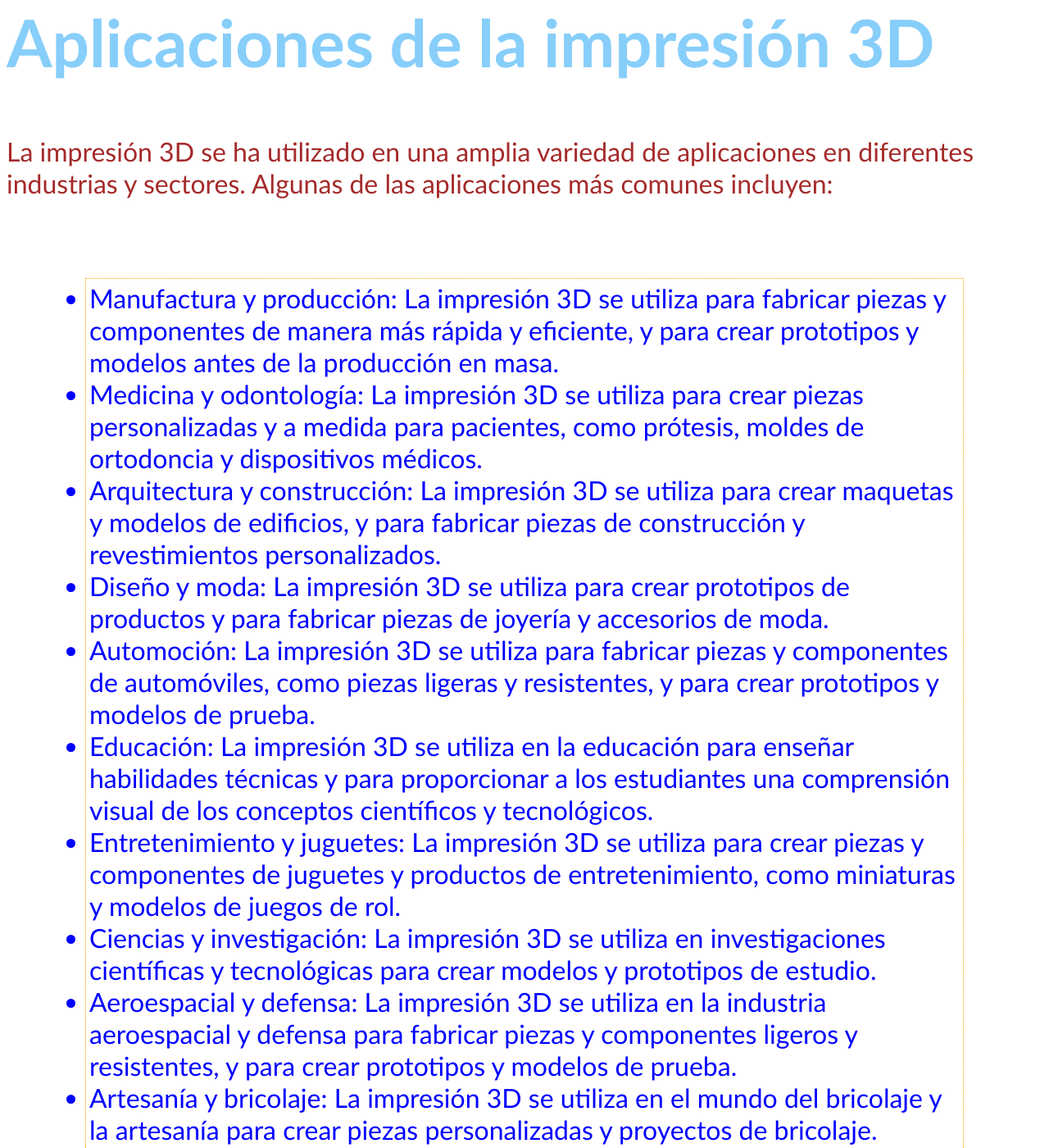
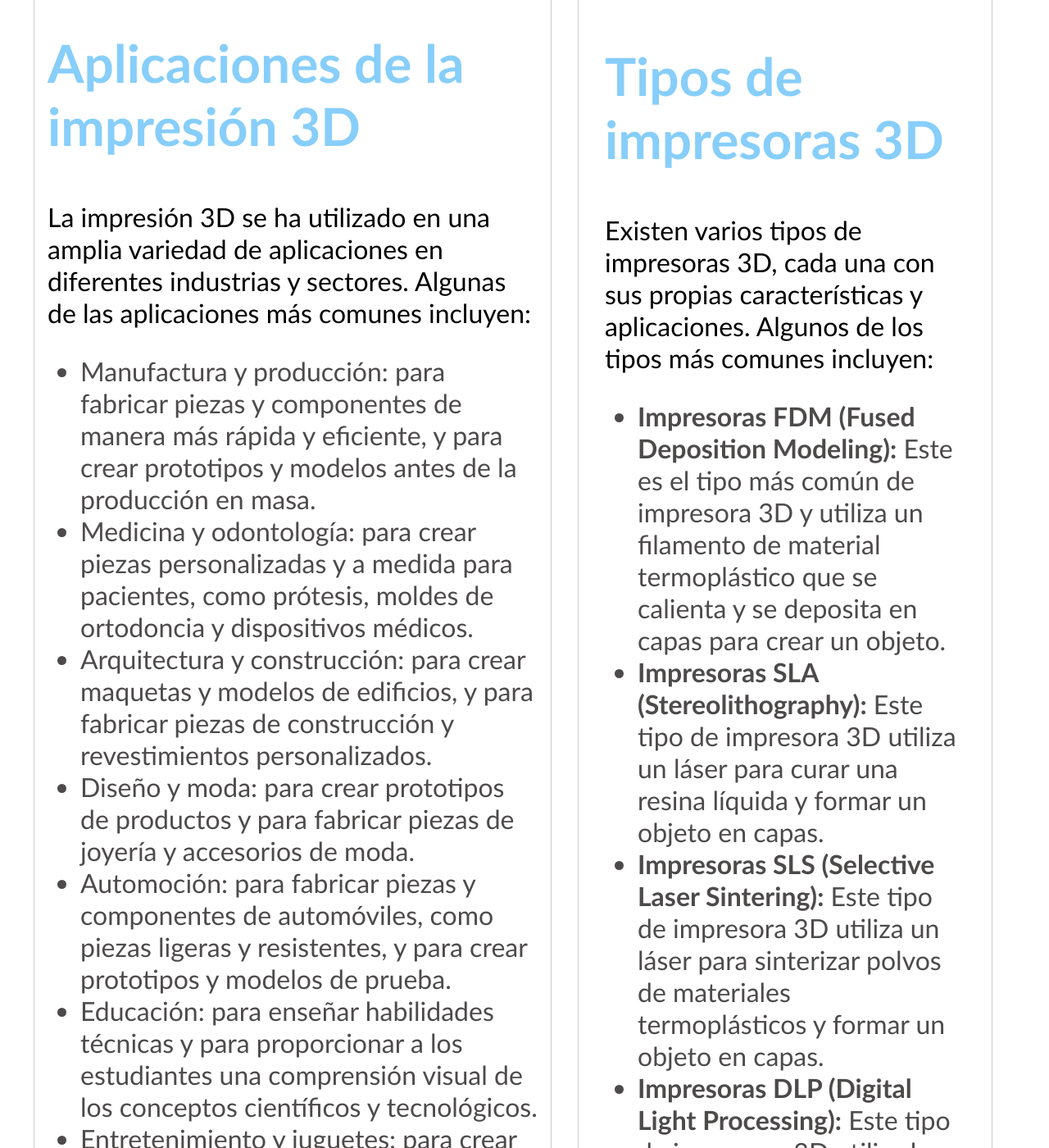
Before and after one commit to MiguelRGH/MiguelRGH, a plain HTML site: page information.html in a window 1280 px wide. Shown: the part 563-1963 px from the top of the page at 82% size. Drawn offline with Linux system fonts and the light colour scheme.

Commit message:
Adding content to the page, creating layers, CSS styles for layers

```diff
--- a/css/styles.css
+++ b/css/styles.css
@@ -1,27 +1,63 @@
 p {
     font-size: 2em;
-    color: brown;
+    color: rgb(0, 0, 0);
 }
 
-#aplacation_list {
+.list {
     font-size: 2em;
-    color: blue;
-    border: 1px dotted orange;
-    padding: 4px;
-    margin: 3em;
+    color: rgb(77, 74, 74);
 }
 
 .first_title {
-    font-size: 6em;
+    font-size: 5em;
     color: green;
     font-family: Impact, Haettenschweiler, 'Arial Narrow Bold', sans-serif;
 }
 
 .second_title {
-    font-size: 5em;
+    font-size: 4em;
     color: lightskyblue;
 }
 
 body {
     font-family: 'Gill Sans', 'Gill Sans MT', Calibri, 'Trebuchet MS', sans-serif;
 }
+
+.header {
+    width: 100%;
+    text-align: center;
+    border: 1px solid #ccc;
+    margin: 1em;
+}
+
+.colums {
+    width: 100%;
+    border: 1px solid #ccc;
+    margin: 1em;
+}
+
+.footer {
+    width: 100%;
+    text-align: center;
+    border: 1px solid #ccc;
+    margin: 1em;
+    clear: both;
+}
+
+.colum_a {
+    width: 50%;
+    float: left;
+    box-sizing: border-box;
+    padding: 1em;
+    border: 1px solid #ccc;
+    margin: 1em;
+}
+
+.colum_b {
+    width: 40%;
+    float: left;
+    box-sizing: border-box;
+    padding: 2em;
+    border: 1px solid #ccc;
+    margin: 1em;
+}
--- a/information.html
+++ b/information.html
@@ -8,29 +8,32 @@
     <title>Information</title>
 </head>
 <body>
+    <div class="header">
         <h2 class="first_title">¿Qué es la impresión 3D?</h2>
     <p>La impresión 3D es un proceso de fabricación que permite crear objetos tridimensionales a partir de un diseño digital.
         Se realiza mediante la adición de capas sucesivas de material, generalmente plástico o metal, hasta formar un objeto sólido.
         La impresión 3D es una tecnología que ha revolucionado muchos sectores, desde la producción de piezas y componentes hasta la creación de modelos y prototipos.
     </p>
+    </div>
+    <div class="colums">
+        <div class="colum_a">
             <h2 class="second_title">Aplicaciones de la impresión 3D</h2>
             <p>La impresión 3D se ha utilizado en una amplia variedad de aplicaciones en diferentes industrias y sectores. Algunas
-        de las aplicaciones más comunes incluyen:
-    </p>
-    <ul id="aplacation_list">
-        <li>Manufactura y producción: La impresión 3D se utiliza para fabricar piezas y componentes de manera más rápida y
+            de las aplicaciones más comunes incluyen:</p>
+            <ul class="list">
+                <li>Manufactura y producción: para fabricar piezas y componentes de manera más rápida y
                     eficiente, y para crear prototipos y modelos antes de la producción en masa.</li>
-        <li>Medicina y odontología: La impresión 3D se utiliza para crear piezas personalizadas y a medida para pacientes, como
+                <li>Medicina y odontología: para crear piezas personalizadas y a medida para pacientes, como
                     prótesis, moldes de ortodoncia y dispositivos médicos.</li>
-        <li>Arquitectura y construcción: La impresión 3D se utiliza para crear maquetas y modelos de edificios, y para fabricar
+                <li>Arquitectura y construcción: para crear maquetas y modelos de edificios, y para fabricar
                     piezas de construcción y revestimientos personalizados.</li>
-        <li>Diseño y moda: La impresión 3D se utiliza para crear prototipos de productos y para fabricar piezas de joyería y
+                <li>Diseño y moda: para crear prototipos de productos y para fabricar piezas de joyería y
                     accesorios de moda.</li>
-        <li>Automoción: La impresión 3D se utiliza para fabricar piezas y componentes de automóviles, como piezas ligeras y
+                <li>Automoción: para fabricar piezas y componentes de automóviles, como piezas ligeras y
                     resistentes, y para crear prototipos y modelos de prueba.</li>
-        <li>Educación: La impresión 3D se utiliza en la educación para enseñar habilidades técnicas y para proporcionar a los
+                <li>Educación: para enseñar habilidades técnicas y para proporcionar a los
                     estudiantes una comprensión visual de los conceptos científicos y tecnológicos.</li>
-        <li>Entretenimiento y juguetes: La impresión 3D se utiliza para crear piezas y componentes de juguetes y productos de entretenimiento, como miniaturas y
+                <li>Entretenimiento y juguetes: para crear piezas y componentes de juguetes y productos de entretenimiento, como miniaturas y
                     modelos de juegos de rol.</li>
                 <li>Ciencias y investigación: La impresión 3D se utiliza en investigaciones científicas y tecnológicas para crear modelos y prototipos de estudio.</li>
                 <li>Aeroespacial y defensa: La impresión 3D se utiliza en la industria aeroespacial y defensa para fabricar piezas y componentes ligeros y resistentes, y
@@ -42,5 +45,33 @@
                 crear objetos personalizados y de alta calidad, la impresión 3D está revolucionando la forma en que las empresas
                 y las personas producen y utilizan bienes.
             </p>
+        </div>
+        <div class="colum_b">
+            <h2 class="second_title">Tipos de impresoras 3D</h2>
+            <p>Existen varios tipos de impresoras 3D, cada una con sus propias características y aplicaciones. Algunos de los tipos
+                más comunes incluyen:</p>
+            <ul class="list">
+                <li><b>Impresoras FDM (Fused Deposition Modeling):</b> Este es el tipo más común de impresora 3D y utiliza un filamento de
+                    material termoplástico que se calienta y se deposita en capas para crear un objeto.</li>
+                <li><b>Impresoras SLA (Stereolithography):</b> Este tipo de impresora 3D utiliza un láser para curar una resina líquida y
+                    formar un objeto en capas.</li>
+                <li><b>Impresoras SLS (Selective Laser Sintering):</b> Este tipo de impresora 3D utiliza un láser para sinterizar polvos de
+                    materiales termoplásticos y formar un objeto en capas.</li>
+                <li><b>Impresoras DLP (Digital Light Processing):</b> Este tipo de impresora 3D utiliza luz para curar resinas líquidas y
+                    formar un objeto en capas.</li>
+                <li><b>Impresoras PolyJet:</b> Este tipo de impresora 3D utiliza cabezales de inyección de tinta para depositar capas de
+                    material termoplástico y formar un objeto.</li>
+                <li><b>Impresoras MetalJet:</b> Este tipo de impresora 3D utiliza un proceso de inyección de material metalico para formar
+                    un objeto.</li>
+            </ul>
+            <p>Estos son solo algunos de los tipos de impresoras 3D disponibles en el mercado. La elección del tipo adecuado
+                dependerá de los requisitos de aplicación, el tamaño y la complejidad del objeto a ser impreso, y el presupuesto disponible.</p>
+        </div>
+    </div>
+    <div class="footer">
+        <p>3D make Colombia</p>
+        <p>Todos los derechos reservados</p>
+    </div>
+
 </body>
 </html>
```
Lines whose indentation alone changed are shown as unchanged.
